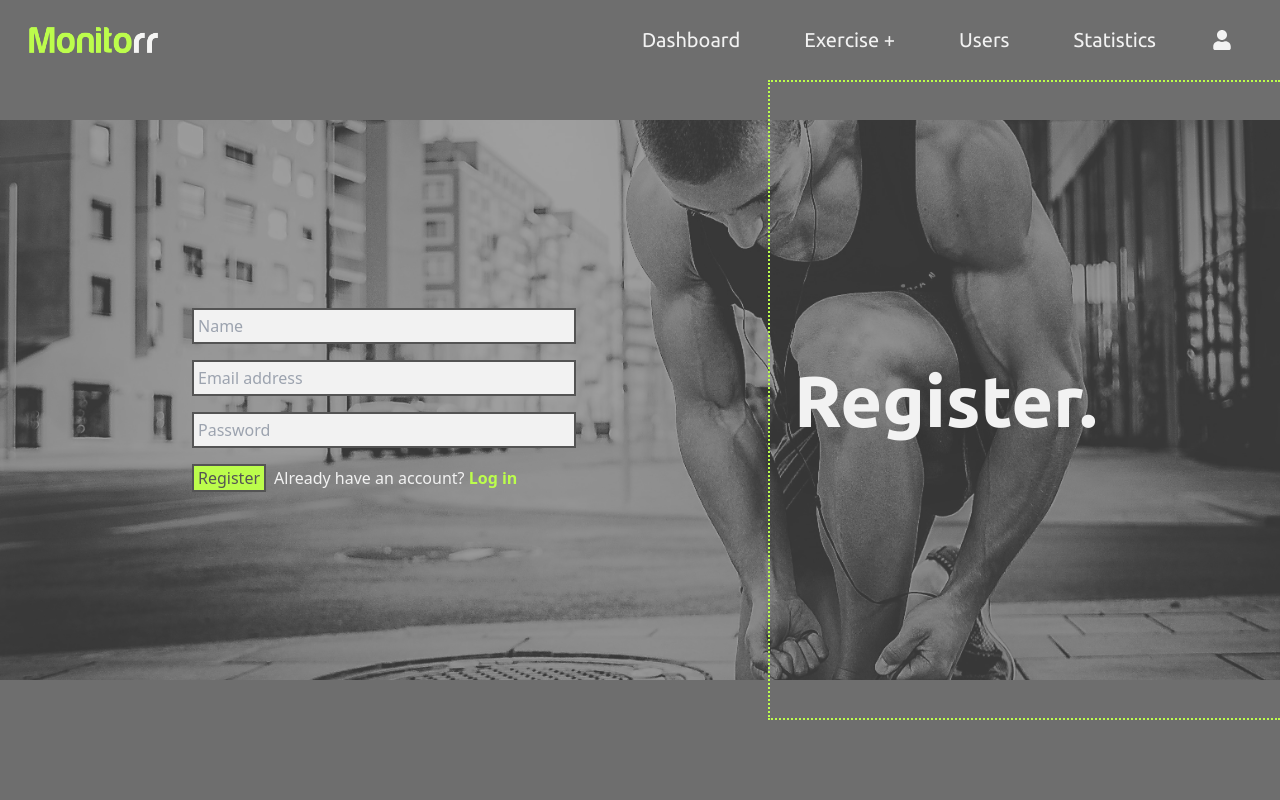
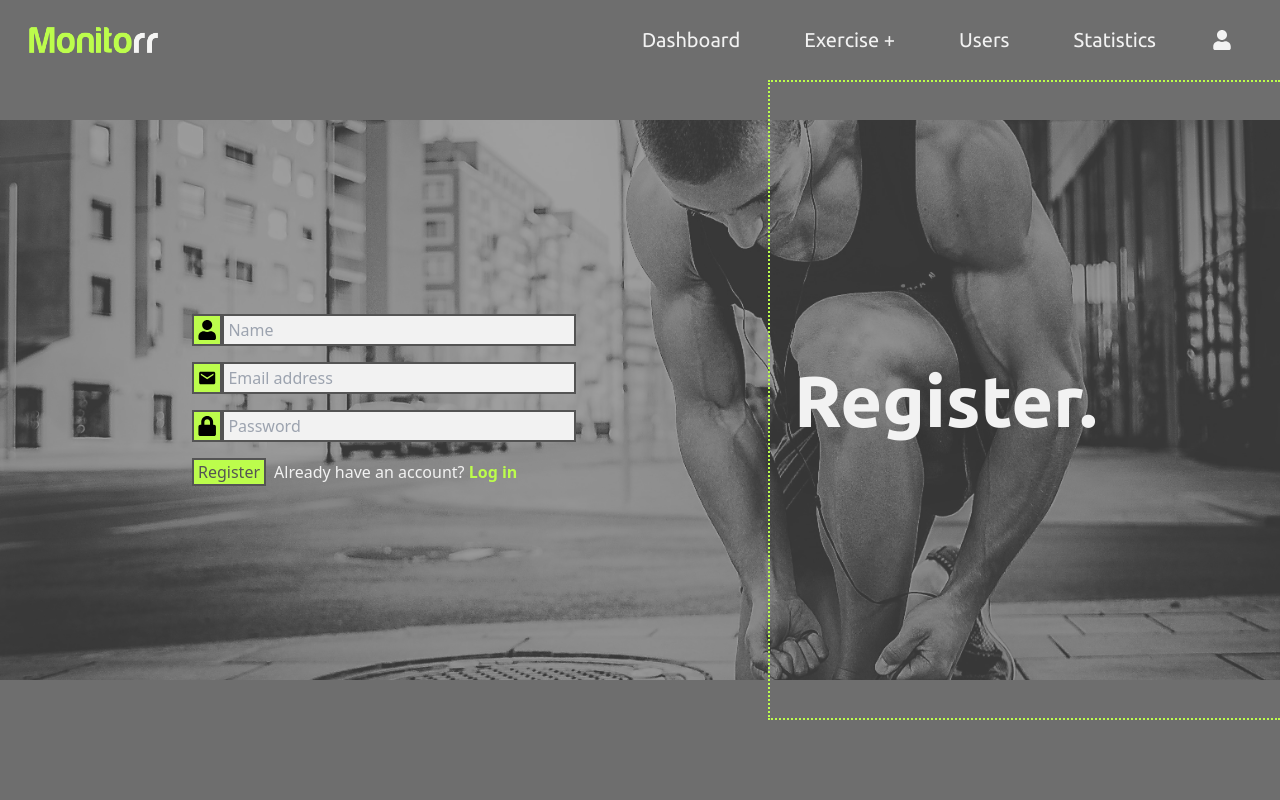
Before and after one commit to davidhill94/Monitorr-Exercise-Tracker, a React (Create React App) app: page /register in a window 1280 px wide. Shown: the top 800 px of the page. Built offline with nearby package versions, Linux system fonts and the light colour scheme.

Commit message:
Adding icons to form input

```diff
--- a/src/components/LoginForm.js
+++ b/src/components/LoginForm.js
@@ -1,5 +1,7 @@
 import React from 'react';
 import { Link } from 'react-router-dom';
+import { FaLock } from "react-icons/fa";
+import { IoMdMail } from "react-icons/io";
 
 export const LoginForm = ({ email, setEmail, password, setPassword }) => {
 
@@ -12,20 +14,26 @@ const handleSubmit = (e) => {
   return (
     <div className='h-full w-full flex flex-col items-center justify-center text-black'>
       <form className='w-1/2'>
+        <div className='inline-flex w-full'>
+          <IoMdMail className='border-2 border-secondary bg-alt h-8 w-8 my-2 p-1' />
           <input
-            onChange={(e) => {setEmail(e.target.value)}}
-            className="border-solid border-2 border-secondary w-full my-2 p-1 bg-white"
+            onChange={(e) => { setEmail(e.target.value) }}
+            className="border-solid border-2 border-secondary w-full h-8 my-2 p-1 bg-white"
             type="email"
             required
             placeholder='Email address'
           />
+        </div>
+        <div className='inline-flex w-full'>
+          <FaLock className='border-2 border-secondary bg-alt h-8 w-8 my-2 p-1' />
           <input
-            onChange={(e) => {setPassword(e.target.value)}}
-            className="border-solid border-2 border-secondary w-full my-2 p-1 bg-white"
+            onChange={(e) => { setPassword(e.target.value) }}
+            className="border-solid border-2 border-secondary w-full h-8 my-2 p-1 bg-white"
             type="password"
             required
             placeholder='Password'
           />
+        </div>
         <div className='flex items-center my-2'>
           <input
             className='border-solid border-2 border-secondary text-secondary bg-alt px-1 cursor-pointer mr-2'
--- a/src/components/RegisterForm.js
+++ b/src/components/RegisterForm.js
@@ -1,28 +1,39 @@
 import React from 'react';
 import { Link } from 'react-router-dom';
+import { FaUser, FaLock } from "react-icons/fa";
+import { IoMdMail } from "react-icons/io";
 
 export const RegisterForm = () => {
   return (
     <div className='h-full w-full flex flex-col items-center justify-center text-black'>
       <form className='w-1/2'>
+        <div className='inline-flex w-full'>
+          <FaUser className='border-2 border-secondary bg-alt h-8 w-8 my-2 p-1' />
           <input
-        className="border-solid border-2 border-secondary w-full my-2 p-1 bg-white"
+            className="border-solid border-2 border-secondary w-full h-8 my-2 p-1 bg-white"
             type="text"
             required
             placeholder='Name'
           />
+        </div>
+        <div className='inline-flex w-full'>
+          <IoMdMail className='border-2 border-secondary bg-alt h-8 w-8 my-2 p-1' />
           <input
-        className="border-solid border-2 border-secondary w-full my-2 p-1 bg-white"
+            className="border-solid border-2 border-secondary w-full h-8 my-2 p-1 bg-white"
             type="email"
             required
             placeholder='Email address'
           />
+        </div>
+        <div className='inline-flex w-full'>
+          <FaLock className='border-2 border-secondary bg-alt h-8 w-8 my-2 p-1' />
           <input
-        className="border-solid border-2 border-secondary w-full my-2 p-1 bg-white"
+            className="border-solid border-2 border-secondary w-full h-8 my-2 p-1 bg-white"
             type="password"
             required
             placeholder='Password'
           />
+        </div>
         <div className='flex items-center my-2'>
           <input
             className='border-solid border-2 border-secondary text-secondary bg-alt px-1 cursor-pointer mr-2'
```
Lines whose indentation alone changed are shown as unchanged.
